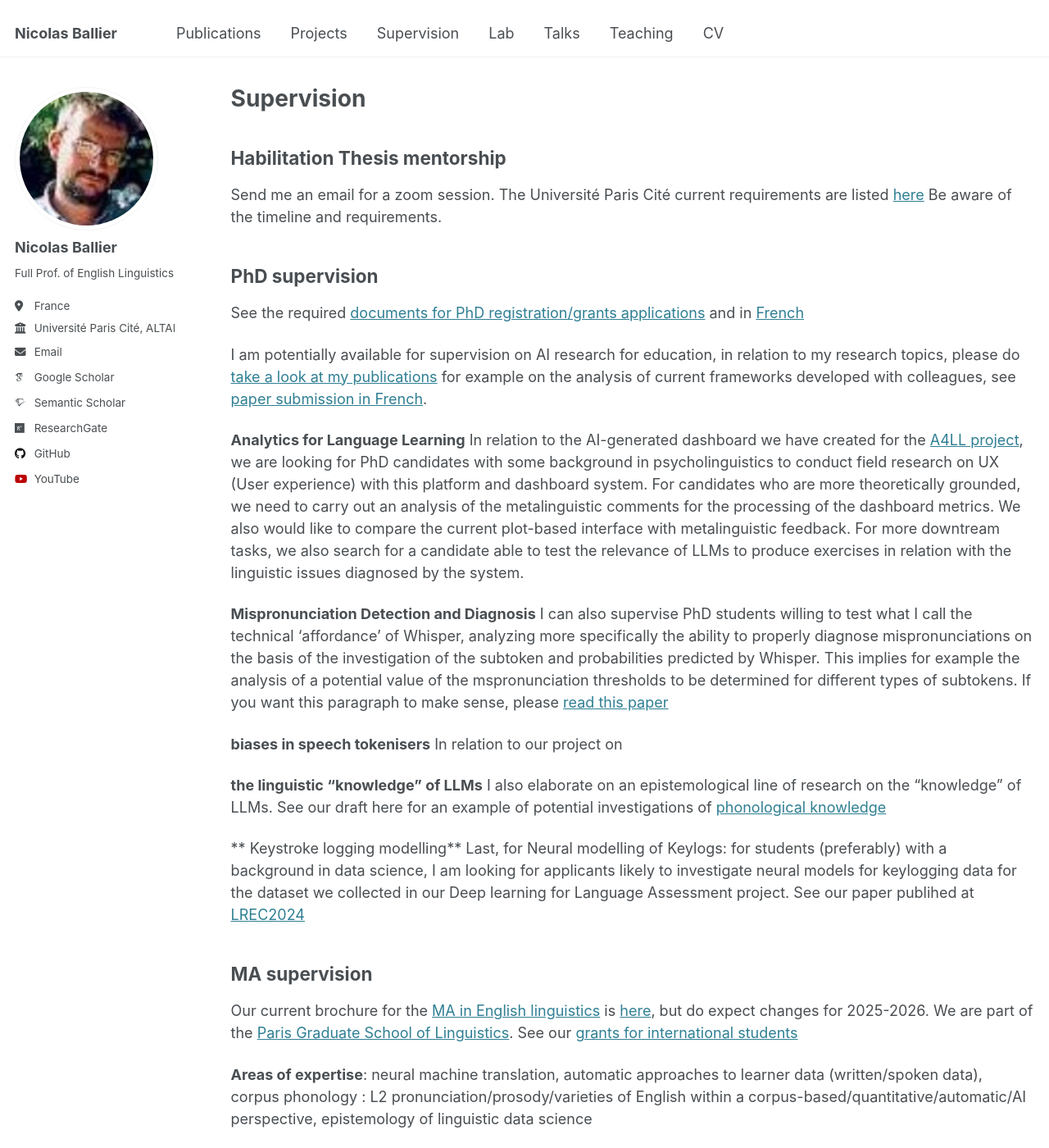
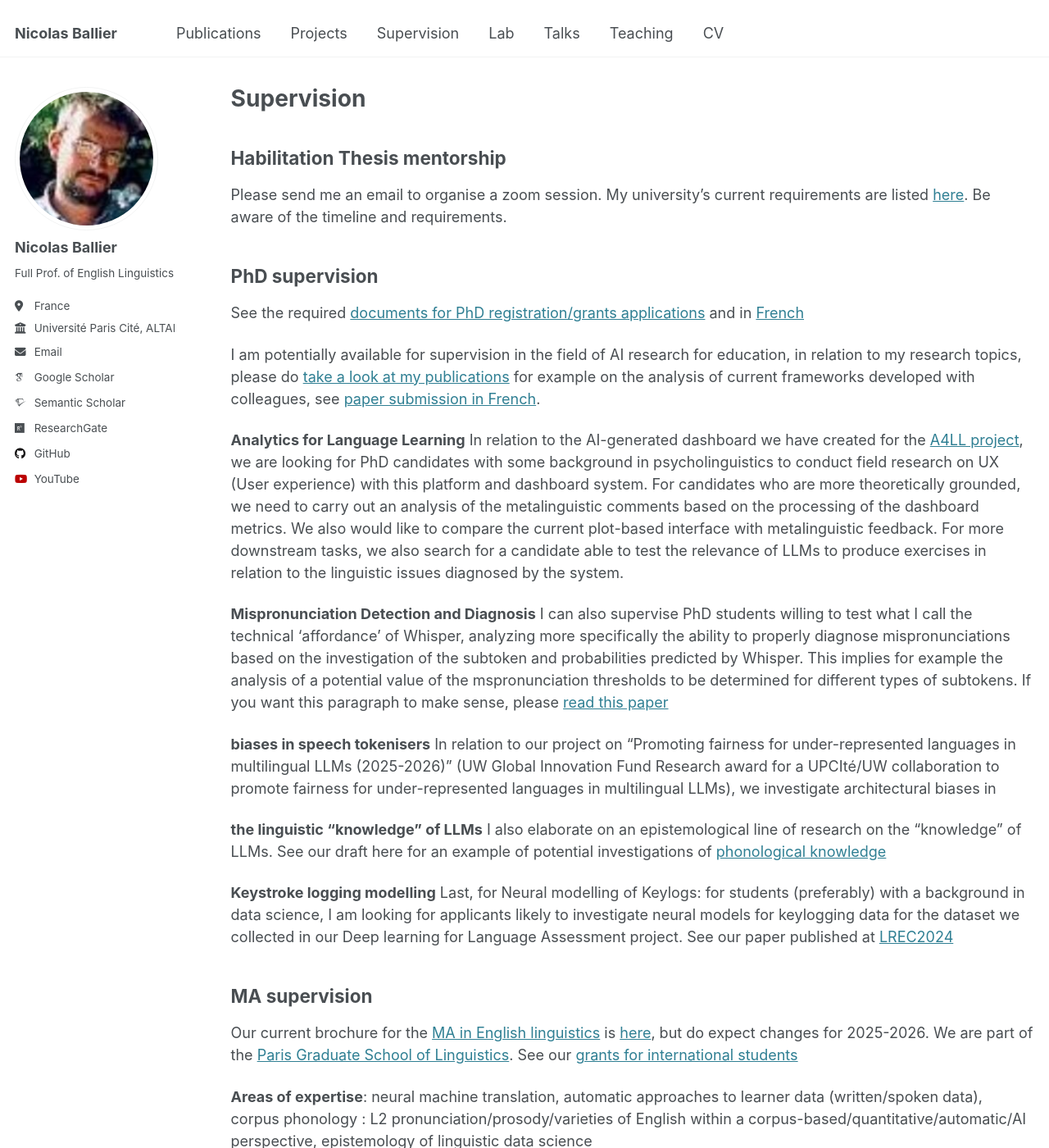
Before and after one commit to nballier/nballier.github.io, a Jekyll site: the page built from _pages/supervision.md, in a window 1280 px wide and 1400 px high. Shown: the whole window at 82% size. Built offline with Jekyll 4.4.1, drawn with Linux system fonts in a browser that asks for light colours; some web fonts are replaced.

Commit message:
Update supervision.md

```diff
--- a/_pages/supervision.md
+++ b/_pages/supervision.md
@@ -9,7 +9,7 @@ redirect_from:
 
 ## Habilitation Thesis mentorship
 
-Send me an email for a zoom session. The Université Paris Cité current requirements are listed [here](https://u-paris.fr/habilitation-a-diriger-des-recherches-hdr/) Be aware of the timeline and requirements.
+Please send me an email to organise a zoom session. My university's current requirements are listed [here](https://u-paris.fr/habilitation-a-diriger-des-recherches-hdr/). Be aware of the timeline and requirements.
 
 
 
@@ -17,26 +17,27 @@ Send me an email for a zoom session. The Université Paris Cité current require
 
 See the required [documents for PhD registration/grants applications](https://web.archive.org/web/20221208164550/http://ed132.ed.univ-paris-diderot.fr/doku.php?id=applying_for_a_doctoral_contract_en)  and in [French](https://ed622.u-paris.fr/contrats-doctoraux-ed-622/)
 
-I am potentially available for supervision on AI research for education, in relation to my research topics, please do [take a look at my publications](https://clillac-arp.u-paris.fr/annuaire/ballier-nicolas/) for example on the analysis of current frameworks developed with colleagues, see [paper submission in French](https://github.com/nballier/nballier.github.io/blob/master/_publications/2025-01-15-EIAH2025submission.pdf).
+I am potentially available for supervision in the field of AI research for education, in relation to my research topics, please do [take a look at my publications](https://clillac-arp.u-paris.fr/annuaire/ballier-nicolas/) for example on the analysis of current frameworks developed with colleagues, see [paper submission in French](https://github.com/nballier/nballier.github.io/blob/master/_publications/2025-01-15-EIAH2025submission.pdf).
 
 **Analytics for Language Learning**
-In relation to the AI-generated dashboard we have created for the [A4LL project](https://sites-recherche.univ-rennes2.fr/lidile/articles/a4all/), we are looking for PhD candidates with some background in psycholinguistics to conduct field research on UX (User experience) with this platform and dashboard system. For candidates who are more theoretically grounded, we need to carry out an analysis of the metalinguistic comments for the processing of the dashboard metrics. We also would like to compare the current plot-based interface with metalinguistic feedback. For more downtream tasks, we also search for a candidate able to test the relevance of LLMs to produce exercises in relation with the linguistic issues diagnosed by the system.
+In relation to the AI-generated dashboard we have created for the [A4LL project](https://sites-recherche.univ-rennes2.fr/lidile/articles/a4all/), we are looking for PhD candidates with some background in psycholinguistics to conduct field research on UX (User experience) with this platform and dashboard system. For candidates who are more theoretically grounded, we need to carry out an analysis of the metalinguistic comments based on the processing of the dashboard metrics. We also would like to compare the current plot-based interface with metalinguistic feedback. For more downstream tasks, we also search for a candidate able to test the relevance of LLMs to produce exercises in relation to the linguistic issues diagnosed by the system.
 
 
 **Mispronunciation Detection and Diagnosis**
-I can also supervise PhD students willing to test what I call the technical 'affordance' of Whisper, analyzing more specifically the ability to properly diagnose mispronunciations on the basis of the investigation of the subtoken and probabilities predicted by Whisper. This implies for example the analysis of a potential value of the mspronunciation thresholds  to be determined for different types of subtokens. If you want this paragraph to make sense, please [read this paper](https://hal.science/hal-04911934v1)
+I can also supervise PhD students willing to test what I call the technical 'affordance' of Whisper, analyzing more specifically the ability to properly diagnose mispronunciations based on the investigation of the subtoken and probabilities predicted by Whisper. This implies for example the analysis of a potential value of the mspronunciation thresholds  to be determined for different types of subtokens. If you want this paragraph to make sense, please [read this paper](https://hal.science/hal-04911934v1)
 
 
 **biases in speech tokenisers**
-In relation to our project on
+In relation to our project on "Promoting fairness for under-represented languages in multilingual LLMs (2025-2026)"
+(UW Global Innovation Fund Research award for a UPCIté/UW collaboration to promote fairness for under-represented languages in multilingual LLMs), we investigate architectural biases in
 
 
 **the linguistic "knowledge" of LLMs**
 I also elaborate on an epistemological line of research on the "knowledge" of LLMs. See our draft here for an example of potential investigations of [phonological knowledge](https://hal-univ-paris.archives-ouvertes.fr/hal-04927138v1)
 
 
-** Keystroke logging modelling**
-Last, for Neural modelling of Keylogs: for students (preferably) with a background in data science, I am looking for applicants likely to investigate neural models for keylogging data for the dataset we collected in our Deep learning for Language Assessment project. See our paper publihed at [LREC2024](https://aclanthology.org/2024.lrec-main.938.pdf)
+**Keystroke logging modelling**
+Last, for Neural modelling of Keylogs: for students (preferably) with a background in data science, I am looking for applicants likely to investigate neural models for keylogging data for the dataset we collected in our Deep learning for Language Assessment project. See our paper published at [LREC2024](https://aclanthology.org/2024.lrec-main.938.pdf)
 
 
 
```
